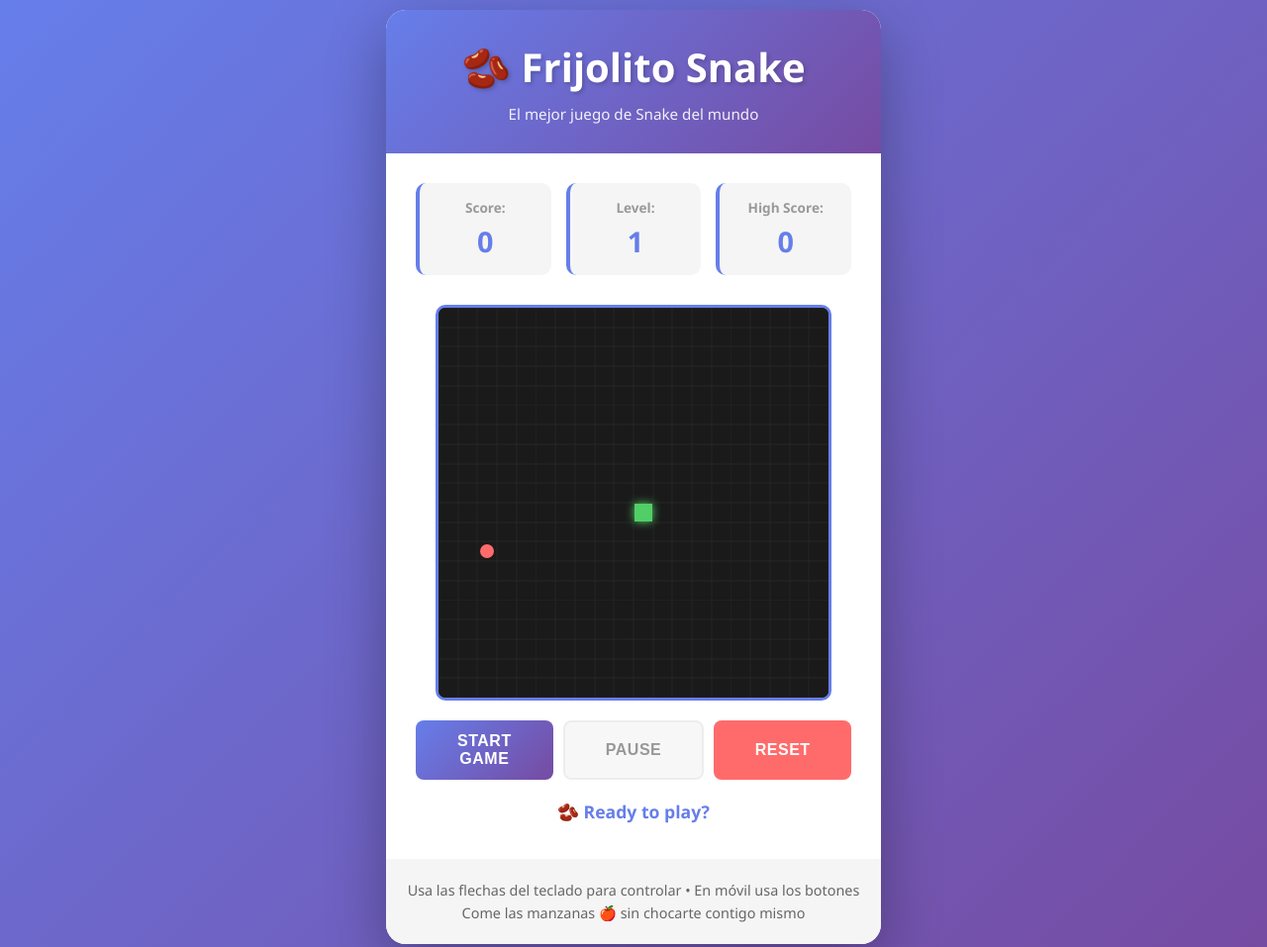
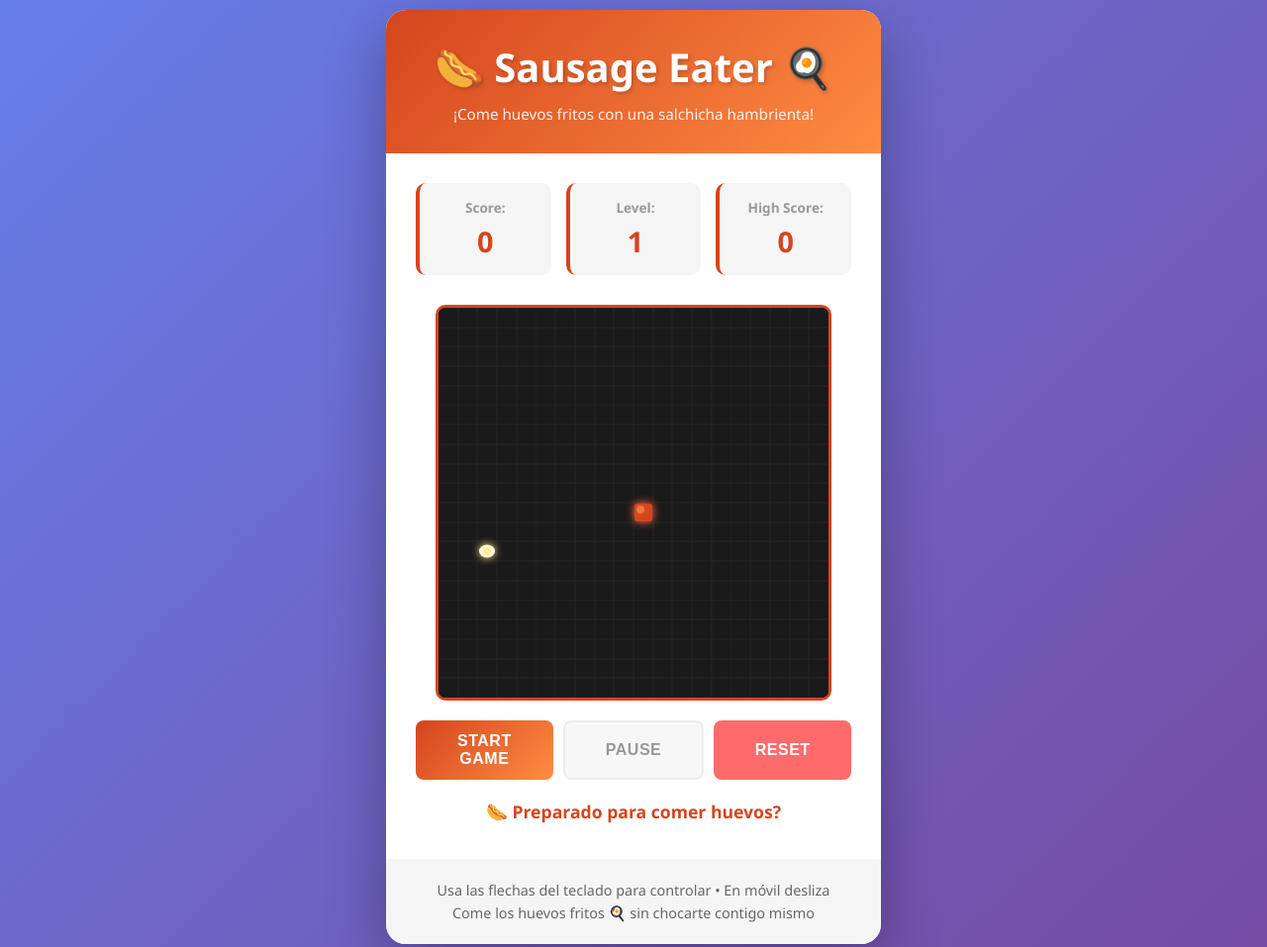
Before and after one commit to frijolito2024/frijolito-snake, a website: page index.html in a window 1280 px wide. Shown: the top 957 px of the page at 99% size. Drawn offline with Linux system fonts and the light colour scheme.

Commit message:
Theme: Sausage Eater - Complete visual overhaul 🌭🍳
VISUAL CHANGES:
- Renamed to 'Sausage Eater' - salchicha comes fried eggs!
- Snake now renders as brown/reddish sausage (#d4451e) with shine effect
- Food changed from red apples to fried eggs 🍳 (white + yellow yolk)
- Header gradient changed from purple to warm sausage colors (brown → orange)
- Updated all UI colors: buttons, borders, status text to match theme
- Egg yolk has glow effect for visual appeal

GAMEPLAY:
- Same mechanics, just deliciously themed
- Sausage has rounded corners for personality
- Egg has proper shadows and highlights
- Status text updated (huevos fritos instead of manzanas)

POLISH:
- Added roundRect polyfill for browser compatibility
- Updated README and all descriptions
- All meta text now food-themed

It's the same great Snake experience, just way more delicious! 🤤

```diff
--- a/game.js
+++ b/game.js
@@ -1,3 +1,25 @@
+// Polyfill for roundRect (for older browsers)
+if (!CanvasRenderingContext2D.prototype.roundRect) {
+    CanvasRenderingContext2D.prototype.roundRect = function(x, y, w, h, r) {
+        if (Array.isArray(r)) {
+            var r1 = r[0] || 0, r2 = r[1] || r[0] || 0, r3 = r[2] || r[0] || 0, r4 = r[3] || r[1] || r[0] || 0;
+        } else {
+            var r1 = r2 = r3 = r4 = r || 0;
+        }
+        this.beginPath();
+        this.moveTo(x + r1, y);
+        this.lineTo(x + w - r2, y);
+        this.quadraticCurveTo(x + w, y, x + w, y + r2);
+        this.lineTo(x + w, y + h - r3);
+        this.quadraticCurveTo(x + w, y + h, x + w - r3, y + h);
+        this.lineTo(x + r4, y + h);
+        this.quadraticCurveTo(x, y + h, x, y + h - r4);
+        this.lineTo(x, y + r1);
+        this.quadraticCurveTo(x, y, x + r1, y);
+        this.closePath();
+    };
+}
+
 // Register Service Worker for smart cache management
 if ('serviceWorker' in navigator) {
     navigator.serviceWorker.register('sw.js')
@@ -321,39 +343,76 @@ function draw() {
         ctx.stroke();
     }
 
-    // Draw food
-    ctx.fillStyle = '#ff6b6b';
+    // Draw food (Fried Egg 🍳)
+    const eggX = (food.x + 0.5) * gridSize;
+    const eggY = (food.y + 0.5) * gridSize;
+    const eggSize = gridSize * 0.4;
+
+    // Egg white
+    ctx.fillStyle = '#ffffff';
+    ctx.shadowColor = '#ffeb99';
+    ctx.shadowBlur = 8;
     ctx.beginPath();
-    ctx.arc(
-        (food.x + 0.5) * gridSize,
-        (food.y + 0.5) * gridSize,
-        gridSize * 0.35,
-        0,
-        Math.PI * 2
-    );
+    ctx.ellipse(eggX, eggY, eggSize, eggSize * 0.8, 0, 0, Math.PI * 2);
     ctx.fill();
 
-    // Draw snake
+    // Egg yolk
+    ctx.fillStyle = '#ffeb99';
+    ctx.shadowColor = '#ffd700';
+    ctx.shadowBlur = 6;
+    ctx.beginPath();
+    ctx.arc(eggX, eggY, eggSize * 0.45, 0, Math.PI * 2);
+    ctx.fill();
+
+    ctx.shadowColor = 'transparent';
+
+    // Draw snake (Sausage 🌭)
     snake.forEach((segment, index) => {
         if (index === 0) {
-            // Head
-            ctx.fillStyle = '#51cf66';
-            ctx.shadowColor = '#51cf66';
+            // Head - Sausage head with shine
+            ctx.fillStyle = '#d4451e';
+            ctx.shadowColor = '#ff6b4a';
             ctx.shadowBlur = 10;
+
+            // Sausage body with rounded corners
+            ctx.beginPath();
+            ctx.roundRect(
+                segment.x * gridSize + 1,
+                segment.y * gridSize + 1,
+                gridSize - 2,
+                gridSize - 2,
+                [3, 3, 3, 3]
+            );
+            ctx.fill();
+
+            // Shine on sausage
+            ctx.fillStyle = 'rgba(255, 200, 100, 0.4)';
+            ctx.beginPath();
+            ctx.arc(
+                segment.x * gridSize + gridSize * 0.35,
+                segment.y * gridSize + gridSize * 0.35,
+                gridSize * 0.2,
+                0,
+                Math.PI * 2
+            );
+            ctx.fill();
         } else {
-            // Body
-            const opacity = 1 - (index / snake.length) * 0.3;
-            ctx.fillStyle = `rgba(81, 207, 102, ${opacity})`;
-            ctx.shadowColor = 'rgba(81, 207, 102, 0.5)';
+            // Body - Sausage segments
+            const opacity = 1 - (index / snake.length) * 0.4;
+            ctx.fillStyle = `rgba(212, 69, 30, ${opacity})`;
+            ctx.shadowColor = `rgba(255, 107, 74, ${opacity * 0.7})`;
             ctx.shadowBlur = 5;
+
+            ctx.beginPath();
+            ctx.roundRect(
+                segment.x * gridSize + 1,
+                segment.y * gridSize + 1,
+                gridSize - 2,
+                gridSize - 2,
+                [3, 3, 3, 3]
+            );
+            ctx.fill();
         }
-
-        ctx.fillRect(
-            segment.x * gridSize + 1,
-            segment.y * gridSize + 1,
-            gridSize - 2,
-            gridSize - 2
-        );
     });
 
     ctx.shadowColor = 'transparent';
@@ -394,4 +453,4 @@ function endGame(message) {
 
 // Initial draw
 draw();
-statusDisplay.textContent = '🫘 Ready to play?';
+statusDisplay.textContent = '🌭 Preparado para comer huevos?';
--- a/index.html
+++ b/index.html
@@ -7,13 +7,13 @@
     <meta http-equiv="Pragma" content="no-cache">
     <meta http-equiv="Expires" content="0">
     <title>🫘 Frijolito Snake - El Mejor Juego del Mundo</title>
-    <link rel="stylesheet" href="style.css?v=1.3">
+    <link rel="stylesheet" href="style.css?v=1.4">
 </head>
 <body>
     <div class="container">
         <header>
-            <h1>🫘 Frijolito Snake</h1>
-            <p class="subtitle">El mejor juego de Snake del mundo</p>
+            <h1>🌭 Sausage Eater 🍳</h1>
+            <p class="subtitle">¡Come huevos fritos con una salchicha hambrienta!</p>
         </header>
 
         <div class="game-wrapper">
@@ -56,11 +56,11 @@
         </div>
 
         <footer>
-            <p>Usa las flechas del teclado para controlar • En móvil usa los botones</p>
-            <p>Come las manzanas 🍎 sin chocarte contigo mismo</p>
+            <p>Usa las flechas del teclado para controlar • En móvil desliza</p>
+            <p>Come los huevos fritos 🍳 sin chocarte contigo mismo</p>
         </footer>
     </div>
 
-    <script src="game.js?v=1.3"></script>
+    <script src="game.js?v=1.4"></script>
 </body>
 </html>
--- a/style.css
+++ b/style.css
@@ -37,7 +37,7 @@ body {
 }
 
 header {
-    background: linear-gradient(135deg, #667eea 0%, #764ba2 100%);
+    background: linear-gradient(135deg, #d4451e 0%, #ff8c42 100%);
     color: white;
     padding: 30px;
     text-align: center;
@@ -76,7 +76,7 @@ h1 {
     padding: 15px;
     border-radius: 10px;
     text-align: center;
-    border-left: 4px solid #667eea;
+    border-left: 4px solid #d4451e;
 }
 
 .info-item .label {
@@ -90,7 +90,7 @@ h1 {
 .info-item .value {
     display: block;
     font-size: 1.8em;
-    color: #667eea;
+    color: #d4451e;
     font-weight: bold;
 }
 
@@ -99,8 +99,8 @@ canvas#gameCanvas {
     max-width: 400px;
     height: auto;
     aspect-ratio: 1;
-    background: #1a1a1a;
-    border: 3px solid #667eea;
+    background: #0a0a0a;
+    border: 3px solid #d4451e;
     border-radius: 10px;
     display: block;
     image-rendering: pixelated;
@@ -131,13 +131,13 @@ canvas#gameCanvas {
 }
 
 .btn-primary {
-    background: linear-gradient(135deg, #667eea 0%, #764ba2 100%);
+    background: linear-gradient(135deg, #d4451e 0%, #ff8c42 100%);
     color: white;
 }
 
 .btn-primary:hover:not(:disabled) {
     transform: translateY(-2px);
-    box-shadow: 0 5px 15px rgba(102, 126, 234, 0.4);
+    box-shadow: 0 5px 15px rgba(212, 69, 30, 0.4);
 }
 
 .btn-primary:disabled {
@@ -199,7 +199,7 @@ canvas#gameCanvas {
 
 .dpad-btn {
     border: none;
-    background: linear-gradient(135deg, #667eea 0%, #764ba2 100%);
+    background: linear-gradient(135deg, #d4451e 0%, #ff8c42 100%);
     color: white;
     font-size: 1.8em;
     border-radius: 12px;
@@ -211,7 +211,7 @@ canvas#gameCanvas {
     justify-content: center;
     touch-action: manipulation;
     user-select: none;
-    box-shadow: 0 4px 15px rgba(102, 126, 234, 0.3);
+    box-shadow: 0 4px 15px rgba(212, 69, 30, 0.3);
 }
 
 .dpad-up, .dpad-down {
@@ -244,7 +244,7 @@ canvas#gameCanvas {
 .status {
     text-align: center;
     font-size: 1.1em;
-    color: #667eea;
+    color: #d4451e;
     font-weight: 600;
     min-height: 30px;
 }
```
Also changed, not shown: README.md.
